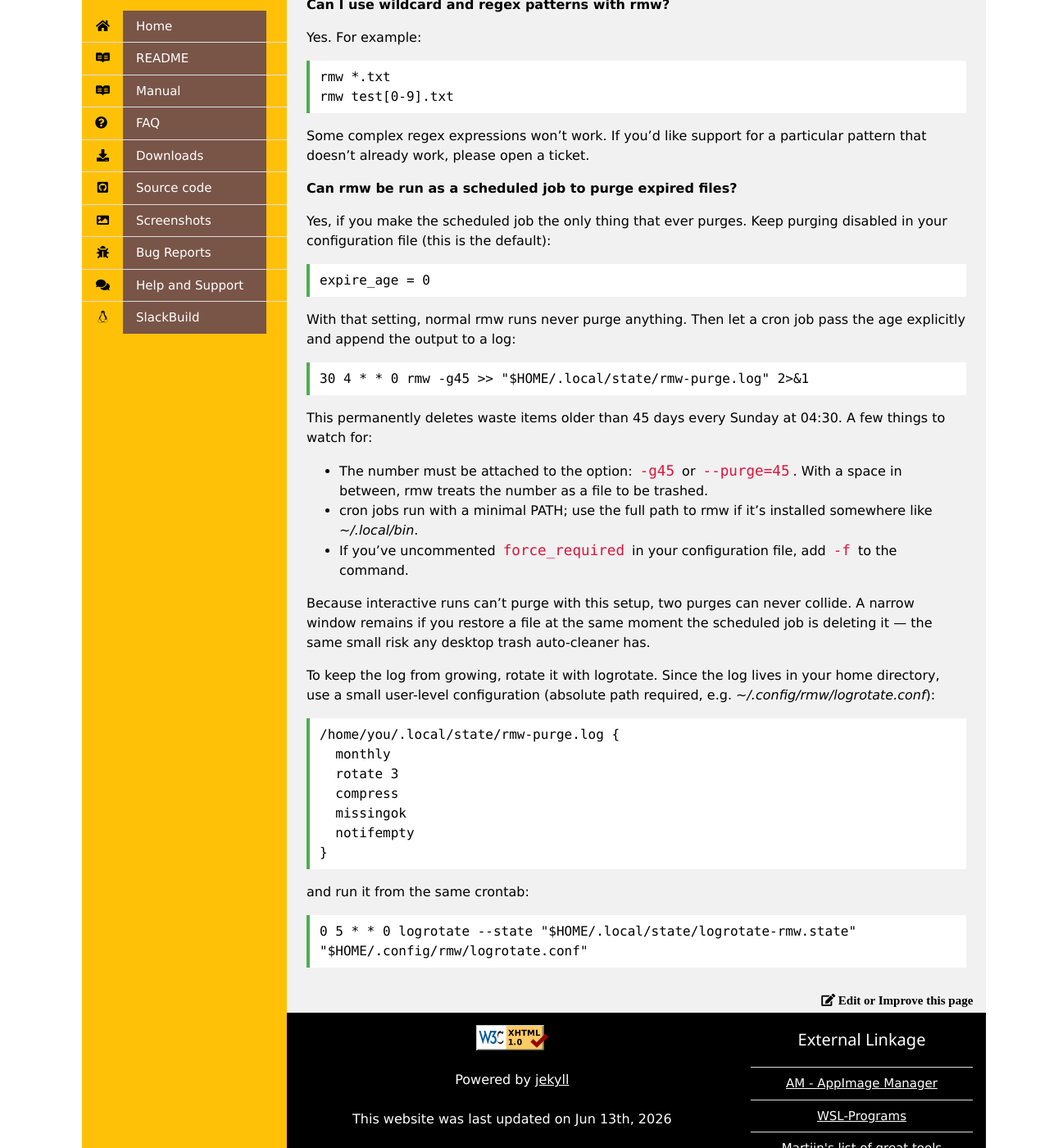
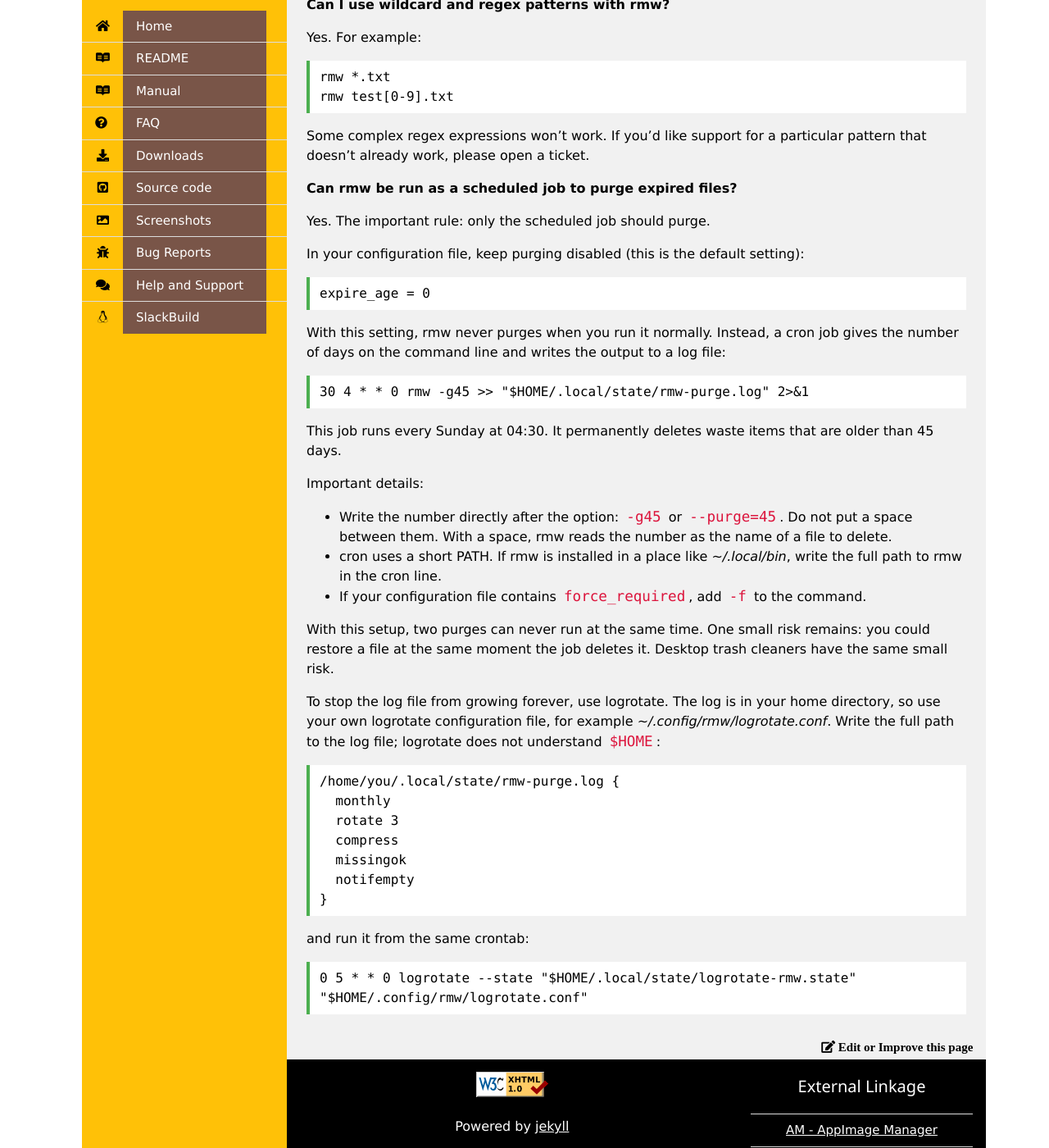
Before and after one commit to theimpossibleastronaut/rmw-website, a Jekyll site: the page built from faq.md, in a window 1280 px wide and 1400 px high, scrolled down 1040 px. Shown: the whole window at 82% size. Built offline with Jekyll 4.4.1, drawn with Linux system fonts in a browser that asks for light colours.

Commit message:
faq: simplify cron entry wording for non-native English speakers
Co-Authored-By: Claude Fable 5 <noreply@anthropic.com>

```diff
--- a/faq.md
+++ b/faq.md
@@ -74,42 +74,48 @@ ticket.
 
 **Can rmw be run as a scheduled job to purge expired files?**
 
-Yes, if you make the scheduled job the only thing that ever purges.
-Keep purging disabled in your configuration file (this is the
-default):
+Yes. The important rule: only the scheduled job should purge.
+
+In your configuration file, keep purging disabled (this is the
+default setting):
 
 <p class="w3-code">
   expire_age = 0
 </p>
 
-With that setting, normal rmw runs never purge anything. Then let a
-cron job pass the age explicitly and append the output to a log:
+With this setting, rmw never purges when you run it normally. Instead,
+a cron job gives the number of days on the command line and writes the
+output to a log file:
 
 <p class="w3-code">
   30 4 * * 0 rmw -g45 >> "$HOME/.local/state/rmw-purge.log" 2>&1
 </p>
 
-This permanently deletes waste items older than 45 days every Sunday
-at 04:30. A few things to watch for:
+This job runs every Sunday at 04:30. It permanently deletes waste
+items that are older than 45 days.
 
-- The number must be attached to the option: <code
+Important details:
+
+- Write the number directly after the option: <code
   class="w3-codespan">-g45</code> or <code
-  class="w3-codespan">--purge=45</code>. With a space in between,
-  rmw treats the number as a file to be trashed.
-- cron jobs run with a minimal PATH; use the full path to rmw if it's
-  installed somewhere like *~/.local/bin*.
-- If you've uncommented <code class="w3-codespan">force_required</code>
-  in your configuration file, add <code class="w3-codespan">-f</code>
-  to the command.
+  class="w3-codespan">--purge=45</code>. Do not put a space between
+  them. With a space, rmw reads the number as the name of a file to
+  delete.
+- cron uses a short PATH. If rmw is installed in a place like
+  *~/.local/bin*, write the full path to rmw in the cron line.
+- If your configuration file contains <code
+  class="w3-codespan">force_required</code>, add <code
+  class="w3-codespan">-f</code> to the command.
 
-Because interactive runs can't purge with this setup, two purges can
-never collide. A narrow window remains if you restore a file at the
-same moment the scheduled job is deleting it — the same small risk any
-desktop trash auto-cleaner has.
+With this setup, two purges can never run at the same time. One small
+risk remains: you could restore a file at the same moment the job
+deletes it. Desktop trash cleaners have the same small risk.
 
-To keep the log from growing, rotate it with logrotate. Since the log
-lives in your home directory, use a small user-level configuration
-(absolute path required, e.g. *~/.config/rmw/logrotate.conf*):
+To stop the log file from growing forever, use logrotate. The log is
+in your home directory, so use your own logrotate configuration file,
+for example *~/.config/rmw/logrotate.conf*. Write the full path to the
+log file; logrotate does not understand <code
+class="w3-codespan">$HOME</code>:
 
 <p class="w3-code">
   /home/you/.local/state/rmw-purge.log {<br />
```
